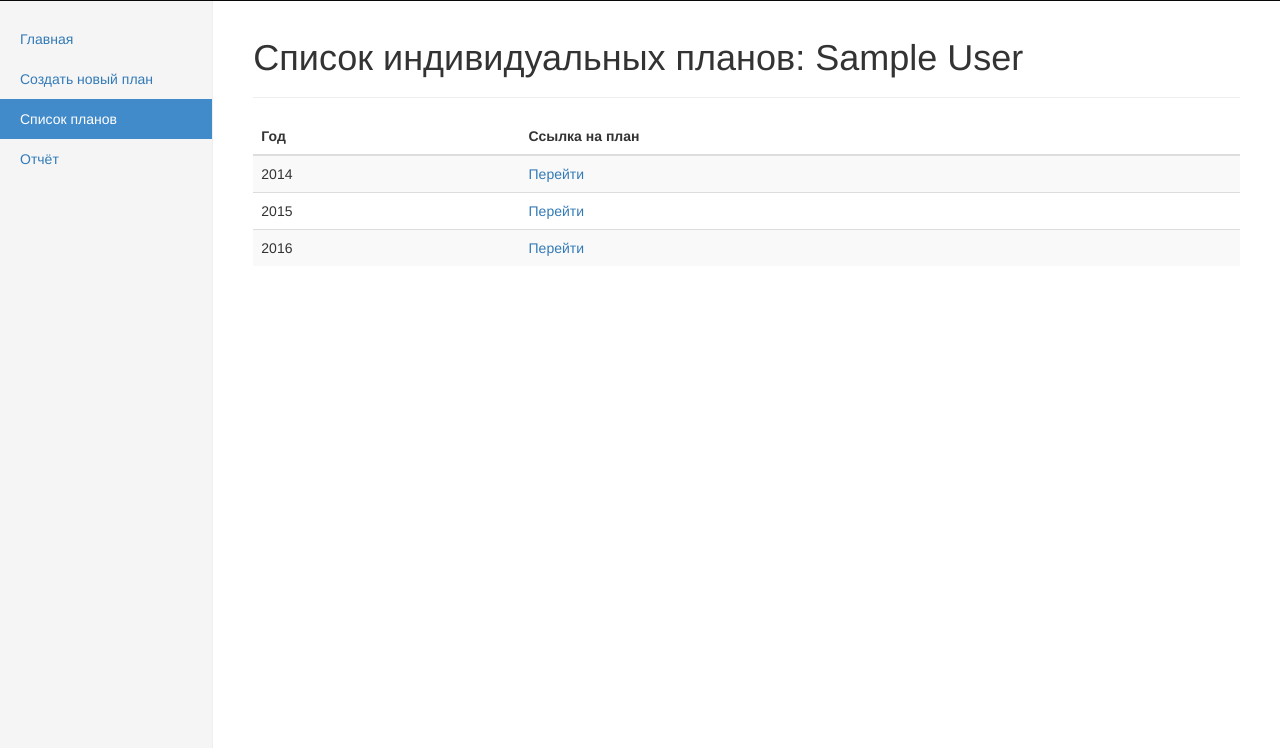
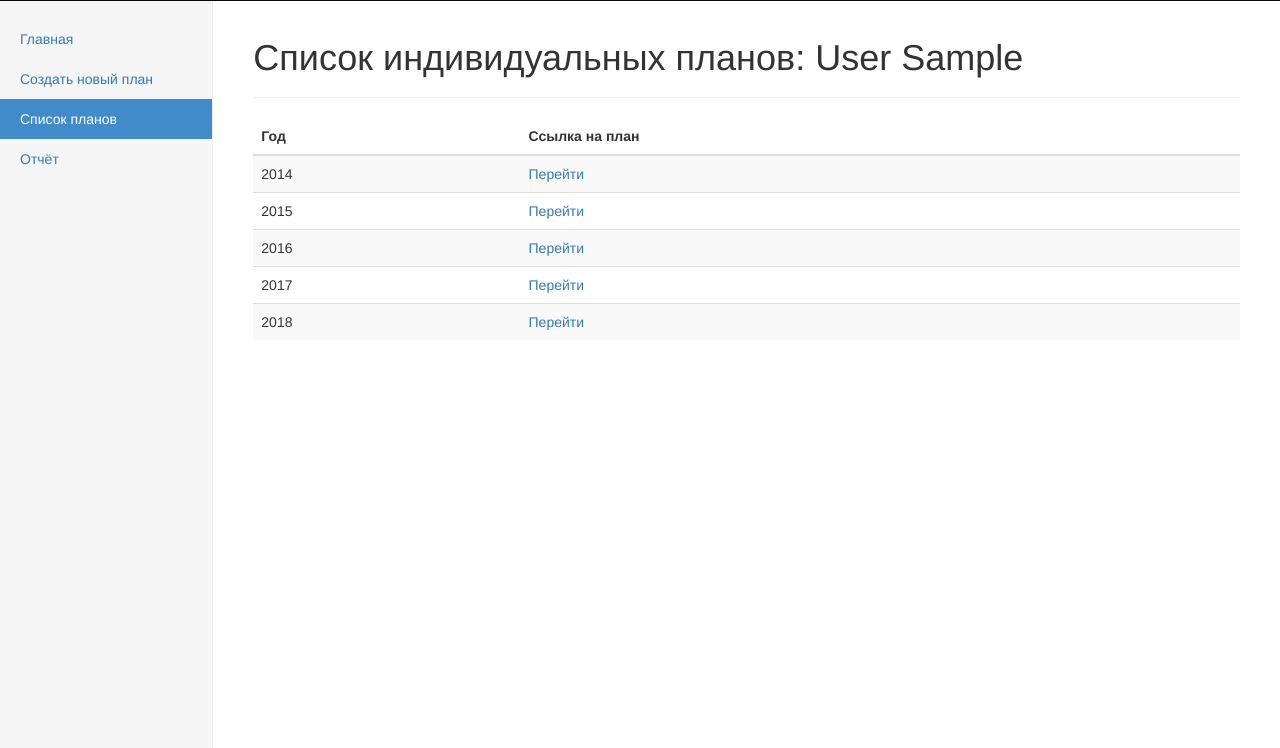
Before and after one commit to moevm/mse_teacher_plan, a Django app: page /listOfPlans in a window 1280 px wide. Shown: the part 52-800 px from the top of the page. Run offline with Django 3.2, Linux system fonts and the light colour scheme; the visitor is signed in with stand-in values (Sample User, id 1); some libraries are stand-ins or nearby versions.

Commit message:
new years

```diff
--- a/teacherPlan/templates/listOfPlans.html
+++ b/teacherPlan/templates/listOfPlans.html
@@ -1,7 +1,6 @@
 {% extends 'pages/mainTemplate.html' %}
-
 {% block title %}Список индивидуальных планов{% endblock %}
-{% block pagename %}Список индивидуальных планов: {{user.first_name}} {{user.last_name}}{% endblock %}
+{% block pagename %}Список индивидуальных планов: {{user.last_name}} {{user.first_name}}{% endblock %}
 {% block content %}
     <table class="table table-striped">
       <thead>
@@ -23,6 +22,14 @@
           <td>2016</td>
           <td><a href="{% url 'tpplan' %}">Перейти</a></td>
         </tr>
+        <tr>
+          <td>2017</td>
+          <td><a href="{% url 'tpplan' %}">Перейти</a></td>
+        </tr>
+        <tr>
+          <td>2018</td>
+          <td><a href="{% url 'tpplan' %}">Перейти</a></td>
+        </tr>
       </tbody>
     </table>
 {% endblock %}
```
